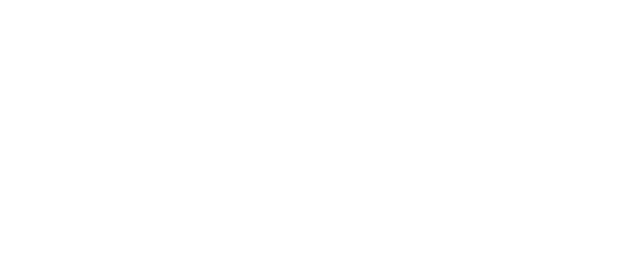
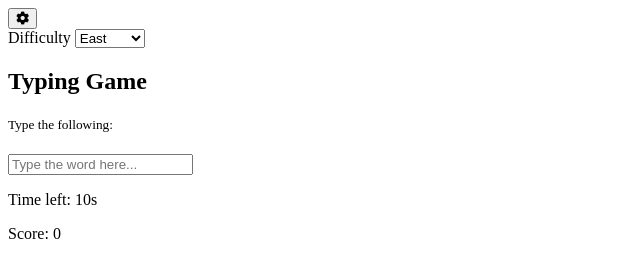
Before and after one commit to ericstober/typing-game, a plain HTML site: page index.html in a window 1280 px wide. Shown: the whole page, without its empty margins (0-640 px from the left). Drawn offline with Linux system fonts and the light colour scheme.

Commit message:
completed html

```diff
--- a/index.html
+++ b/index.html
@@ -3,13 +3,51 @@
 <head>
   <meta charset="UTF-8">
   <meta name="viewport" content="width=device-width, initial-scale=1.0">
-
+  <link
+    rel="stylesheet"
+    href="https://cdnjs.cloudflare.com/ajax/libs/font-awesome/5.11.2/css/all.min.css"
+    integrity="sha256-+N4/V/SbAFiW1MPBCXnfnP9QSN3+Keu+NlB+0ev/YKQ="
+    crossorigin="anonymous"
+  />
   <link rel="stylesheet" href="style.css">
-
   <title>Typing Game</title>
 </head>
 <body>
+  <button id="settings-btn" class="settings-btn">
+    <i class="fas fa-cog"></i>
+  </button>
 
+  <div id="settings" class="settings">
+    <form id="settings-form">
+      <div>
+        <label for="difficulty">Difficulty</label>
+        <select id="difficulty">
+          <option value="easy">East</option>
+          <option value="medium">Medium</option>
+          <option value="hard">Hard</option>
+        </select>
+      </div>
+    </form>
+  </div>
+
+  <div class="container">
+    <h2>Typing Game</h2>
+    <small>Type the following:</small>
+
+    <h1 id="word"></h1>
+
+    <input type="text" id="text" autocomplete="off" placeholder="Type the word here...">
+
+    <p class="time-container">
+      Time left: <span id="time">10s</span>
+    </p>
+
+    <p class="score-container">
+      Score: <span id="score">0</span>
+    </p>
+
+    <div id="end-game-container" class="end-game-container"></div>
+  </div>
 
   <script src="script.js"></script>
 </body>
```
